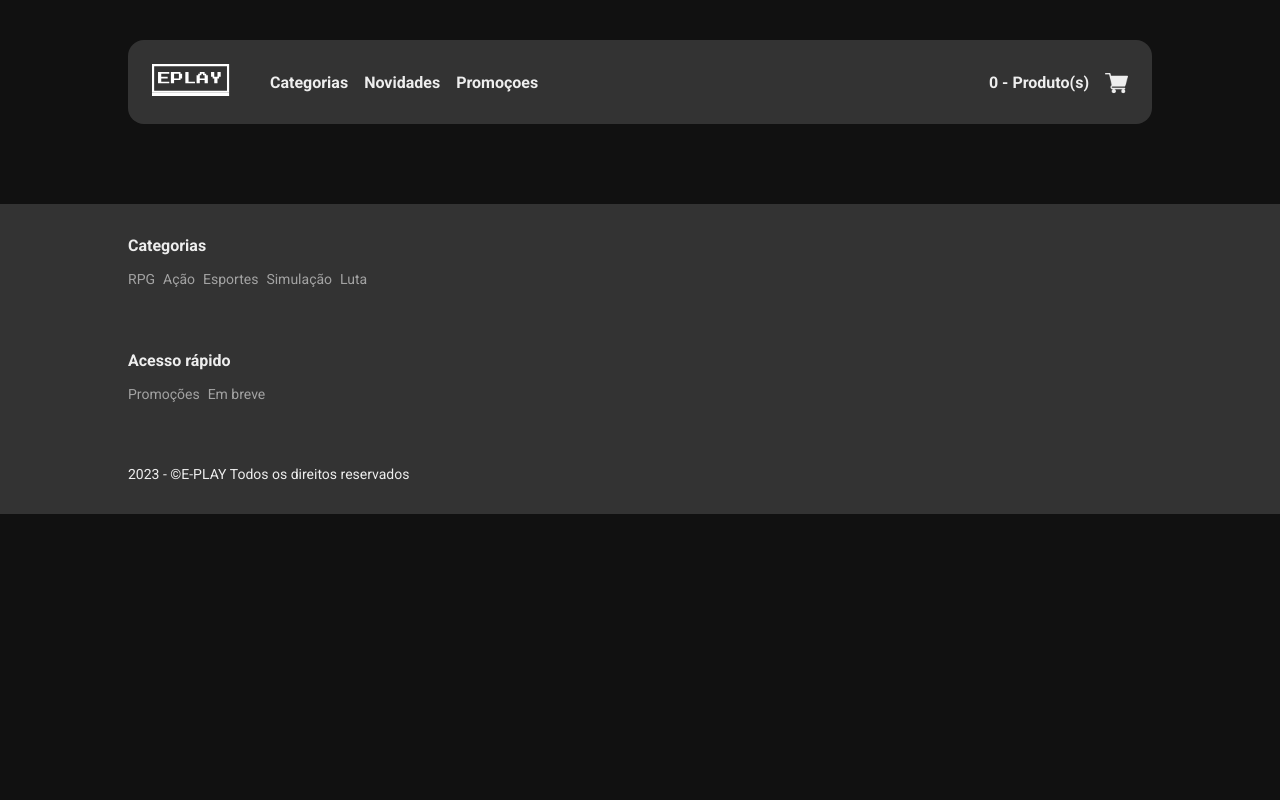
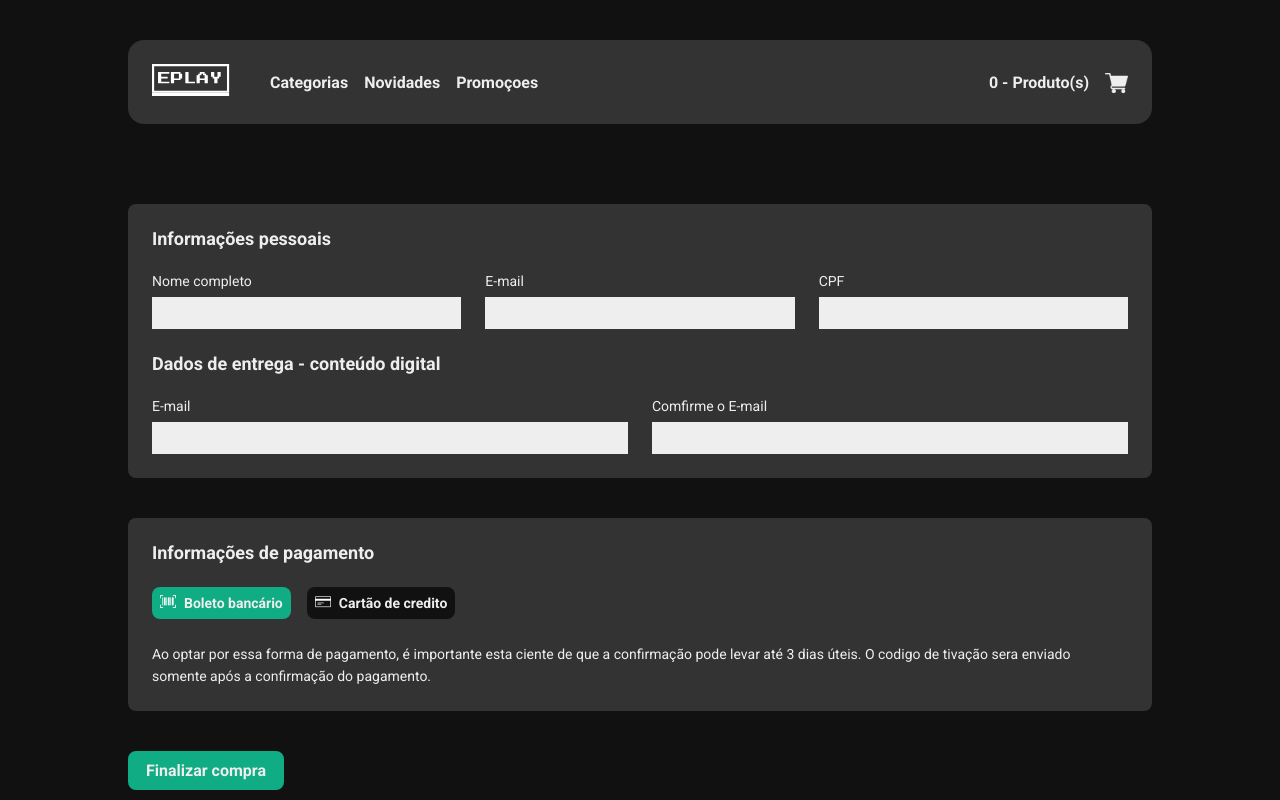
Before and after one commit to jonattasmoraes/eplay, a React (Create React App) app: page /checkout in a window 1280 px wide. Shown: the top 800 px of the page. Built offline with nearby package versions, Linux system fonts and the light colour scheme.

Commit message:
feat: add checkout component to the project

```diff
--- /dev/null
+++ b/src/components/Card/index.tsx
@@ -0,0 +1,17 @@
+import { Container } from './styles'
+
+type Props = {
+  children: JSX.Element
+  title: string
+}
+
+const Card = ({ children, title }: Props) => {
+  return (
+    <Container>
+      <h2>{title}</h2>
+      {children}
+    </Container>
+  )
+}
+
+export default Card
--- /dev/null
+++ b/src/components/Card/styles.ts
@@ -0,0 +1,26 @@
+import styled from 'styled-components'
+import { colors } from '../../styles'
+
+export const Container = styled.div`
+  border-radius: 8px;
+  background-color: ${colors.gray};
+  padding: 24px;
+  margin-bottom: 40px;
+
+  h2,
+  h3 {
+    font-size: 18px;
+    font-weight: bold;
+    color: ${colors.white};
+    margin-bottom: 24px;
+  }
+
+  .marginTop {
+    margin-top: 24px;
+  }
+
+  p {
+    font-size: 14px;
+    line-height: 22px;
+  }
+`
--- a/src/components/Footer/styles.ts
+++ b/src/components/Footer/styles.ts
@@ -7,6 +7,7 @@ export const Container = styled.footer`
   background-color: ${colors.gray};
   padding: 32px 0;
   font-size: 14px;
+  margin-top: 40px;
 `
 
 export const SectionTitle = styled.h4`
--- /dev/null
+++ b/src/pages/Checkout/index.tsx
@@ -0,0 +1,122 @@
+import { useState } from 'react'
+import Button from '../../components/Button'
+import Card from '../../components/Card'
+
+import { InputGroup, Row, TabButton } from './styles'
+
+import boleto from '../../assets/images/boleto.png'
+import cartao from '../../assets/images/cartao.png'
+
+const Checkout = () => {
+  const [payWithCard, setPayWithCard] = useState(false)
+
+  return (
+    <div className="container">
+      <Card title="Informações pessoais">
+        <>
+          <Row>
+            <InputGroup>
+              <label htmlFor="fullname">Nome completo</label>
+              <input type="text" id="fullname" />
+            </InputGroup>
+            <InputGroup>
+              <label htmlFor="email">E-mail</label>
+              <input type="email" id="email" />
+            </InputGroup>
+            <InputGroup>
+              <label htmlFor="cpf">CPF</label>
+              <input type="text" id="cpf" />
+            </InputGroup>
+          </Row>
+          <h3 className="marginTop">Dados de entrega - conteúdo digital</h3>
+          <Row>
+            <InputGroup>
+              <label htmlFor="deliveryEmail">E-mail</label>
+              <input type="email" id="deliveryEmail" />
+            </InputGroup>
+            <InputGroup>
+              <label htmlFor="ComfirmDeliveryEmail">Comfirme o E-mail</label>
+              <input type="email" id="ComfirmDeliveryEmail" />
+            </InputGroup>
+          </Row>
+        </>
+      </Card>
+      <Card title="Informações de pagamento">
+        <>
+          <TabButton
+            active={!payWithCard}
+            onClick={() => setPayWithCard(false)}
+          >
+            <img src={boleto} alt="boleto" />
+            Boleto bancário
+          </TabButton>
+          <TabButton active={payWithCard} onClick={() => setPayWithCard(true)}>
+            <img src={cartao} alt="cartao de credito" />
+            Cartão de credito
+          </TabButton>
+          <div className="marginTop">
+            {payWithCard ? (
+              <>
+                <Row>
+                  <InputGroup>
+                    <label htmlFor="cardOwner">Nome do titular do cartão</label>
+                    <input type="text" id="cardOwner" />
+                  </InputGroup>
+                  <InputGroup>
+                    <label htmlFor="cpfCardOwner">
+                      CPF do titular do cartão
+                    </label>
+                    <input type="text" id="cpfCardOwner" />
+                  </InputGroup>
+                </Row>
+                <Row marginTop="24px">
+                  <InputGroup>
+                    <label htmlFor="cardDisplayName">Nome no cartão</label>
+                    <input type="text" id="cardDisplayName" />
+                  </InputGroup>
+                  <InputGroup>
+                    <label htmlFor="cardNumber">Numero do cartão</label>
+                    <input type="text" id="cardNumber" />
+                  </InputGroup>
+                  <InputGroup maxWidth="123px">
+                    <label htmlFor="expiresMonth">Mês de vencimento</label>
+                    <input type="text" id="expiresMonth" />
+                  </InputGroup>
+                  <InputGroup maxWidth="123px">
+                    <label htmlFor="expiresYear">Ano de vencimento</label>
+                    <input type="text" id="expiresYear" />
+                  </InputGroup>
+                  <InputGroup maxWidth="48px">
+                    <label htmlFor="cardCode">CVV</label>
+                    <input type="text" id="cardCode" />
+                  </InputGroup>
+                </Row>
+                <Row marginTop="24px">
+                  <InputGroup maxWidth="150px">
+                    <label htmlFor="installments">Parcelamento</label>
+                    <select>
+                      <option>1x de R$ 200,00</option>
+                      <option>3x de R$ 200,00</option>
+                      <option>4x de R$ 200,00</option>
+                    </select>
+                  </InputGroup>
+                </Row>
+              </>
+            ) : (
+              <p>
+                Ao optar por essa forma de pagamento, é importante esta ciente
+                de que a confirmação pode levar até 3 dias úteis. O codigo de
+                tivação sera enviado somente após a confirmação do pagamento.
+              </p>
+            )}
+          </div>
+        </>
+      </Card>
+      <Button type="button" title="Clique aqui para finalizar compra">
+        Finalizar compra
+      </Button>
+    </div>
+  )
+}
+
+export default Checkout
--- /dev/null
+++ b/src/pages/Checkout/styles.ts
@@ -0,0 +1,59 @@
+import styled from 'styled-components'
+import { colors } from '../../styles'
+
+type InputGroupProps = {
+  maxWidth?: string
+}
+
+type RowProps = {
+  marginTop?: string
+}
+
+type TabButtonProps = {
+  active?: boolean
+}
+
+export const Row = styled.div<RowProps>`
+  display: flex;
+  column-gap: 24px;
+  margin-top: ${(props) => props.marginTop || '0'};
+  align-items: flex-end;
+`
+
+export const InputGroup = styled.div<InputGroupProps>`
+  flex: auto;
+
+  max-width: ${(props) => props.maxWidth || 'auto'};
+
+  label {
+    font-size: 14px;
+    margin-bottom: 8px;
+    display: block;
+  }
+
+  input,
+  select {
+    background-color: ${colors.white};
+    border: 1px solid ${colors.white};
+    height: 32px;
+    padding: 0 8px;
+    width: 100%;
+  }
+`
+
+export const TabButton = styled.button<TabButtonProps>`
+  border-radius: 8px;
+  font-size: 14px;
+  font-weight: bold;
+  color: ${colors.white};
+  background-color: ${(props) => (props.active ? colors.green : colors.black)};
+  height: 32px;
+  border: none;
+  margin-right: 16px;
+  padding: 0 8px;
+  cursor: pointer;
+
+  img {
+    margin-right: 8px;
+  }
+`
--- a/src/routes.tsx
+++ b/src/routes.tsx
@@ -3,12 +3,14 @@ import { Routes, Route } from 'react-router-dom'
 import Home from './pages/Home'
 import Categories from './pages/Categories'
 import Product from './pages/Product'
+import Checkout from './pages/Checkout'
 
 const RoutesApp = () => (
   <Routes>
     <Route path="/" element={<Home />} />
     <Route path="/categories" element={<Categories />} />
     <Route path="/product/:id" element={<Product />} />
+    <Route path="/checkout" element={<Checkout />} />
   </Routes>
 )
 
```
Also changed, not shown: src/assets/images/boleto.png (added), src/assets/images/cartao.png (added).
